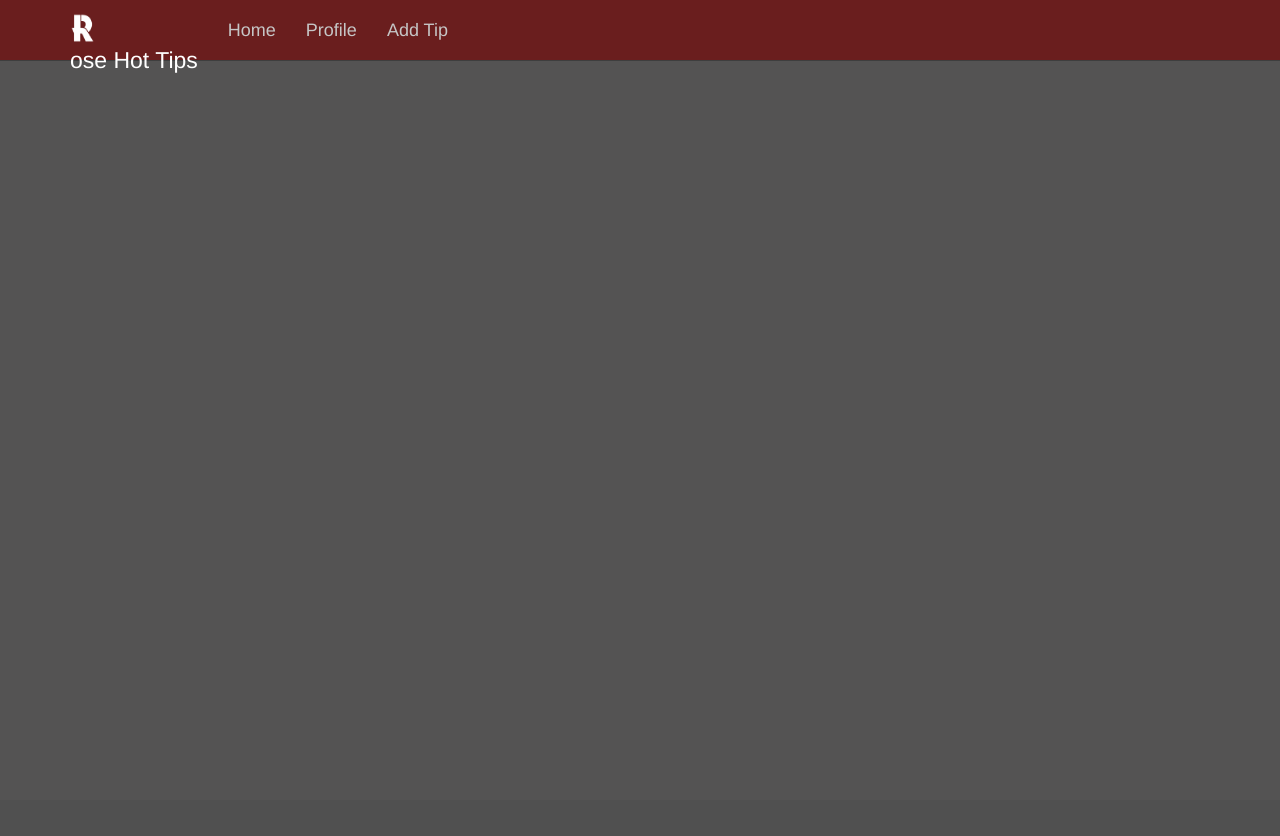
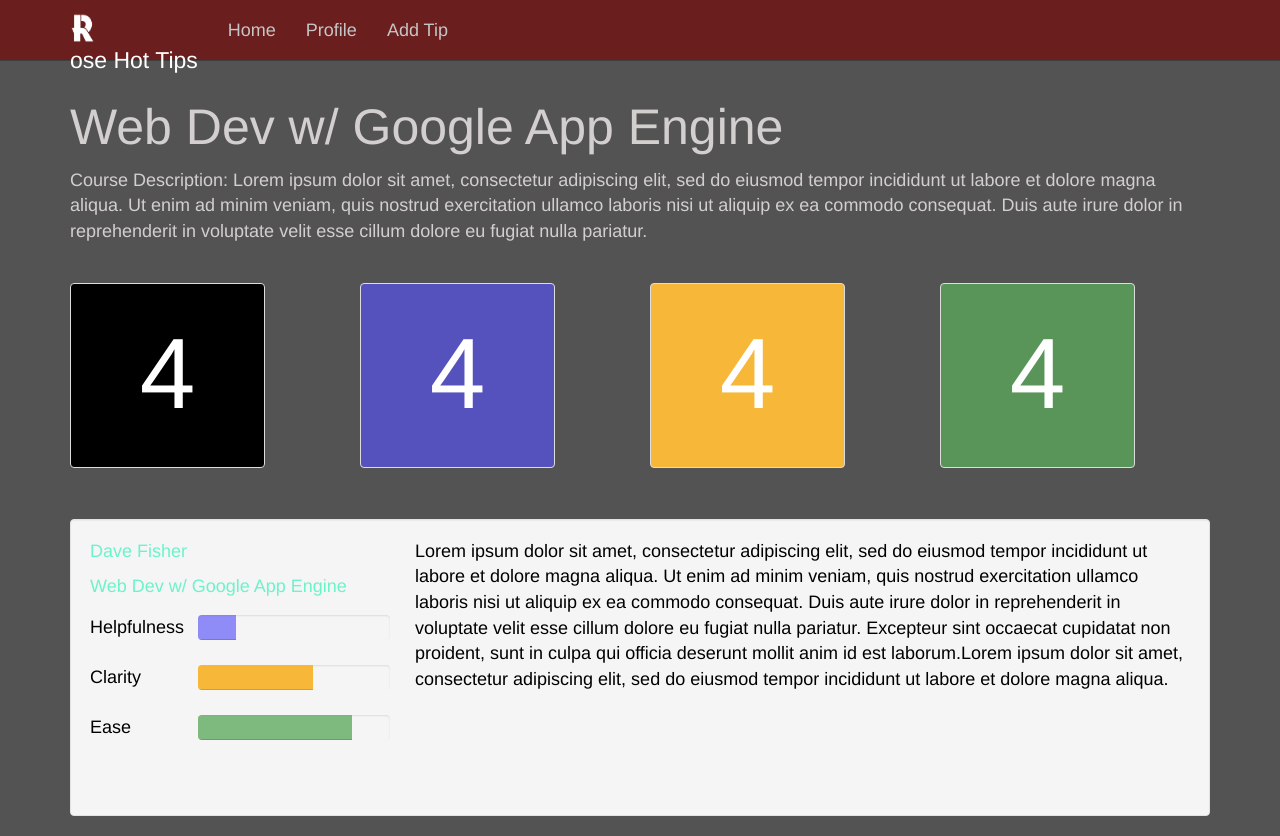
Before and after one commit to rockwotj/rose-hot-tips, a Python web app: template templates/coursePage.html in a window 1280 px wide. Before the commit the page ends 73 px from the top, so only its background shows below. Run offline with Jinja, Linux system fonts and the light colour scheme; the template is opened without the code that fills it, so the values that code supplies are empty; some libraries are stand-ins or nearby versions; some web fonts are replaced.

Commit message:
Added course page

```diff
--- a/static/css/rose-hot-tips.css
+++ b/static/css/rose-hot-tips.css
@@ -18,6 +18,8 @@
 #search_results {
 	font-size: .75em
 }
+
+
 
 .well {
 	padding-bottom: 50px;
@@ -62,11 +64,11 @@
 }
 
 .ease-rating {
-	background-color: rgba(87, 81, 249, 0.64);
+	background-color: rgba(92, 168, 92, 0.77);
 }
 /* Professor */
 .helpfulness-rating, .grasp-rating {
-	background-color: rgba(236, 79, 56, 0.74);
+	background-color: rgba(87, 81, 249, 0.64);
 }
 
 .clarity-rating, .workload-rating {
--- a/templates/coursePage.html
+++ b/templates/coursePage.html
@@ -1,3 +1,75 @@
 {% extends "templates/templateBase.html" %} {% block content %}
-<div class="container" style="margin-top: 50px"></div>
+<div class="container" style="margin-top: 75px">
+    <h1>Web Dev w/ Google App Engine</h1>
+    <p class="text-left">Course Description: Lorem ipsum dolor sit amet, consectetur
+            adipiscing elit, sed do eiusmod tempor incididunt ut labore et dolore
+            magna aliqua. Ut enim ad minim veniam, quis nostrud exercitation
+            ullamco laboris nisi ut aliquip ex ea commodo consequat. Duis aute
+            irure dolor in reprehenderit in voluptate velit esse cillum dolore eu
+            fugiat nulla pariatur.</p>
+    <br>
+    <div class="row" style="margin: 0px auto;">
+        <div data-toggle="tooltip" data-placement="bottom"
+            title="Overall Rating"
+            class="col-sm-2 thumbnail rating-block overall-rating">4</div>
+        <div class="col-sm-1"></div>
+        <div data-toggle="tooltip" data-placement="bottom"
+            title="Helpfulness Rating"
+            class="col-sm-2 thumbnail rating-block helpfulness-rating">4</div>
+        <div class="col-sm-1"></div>
+        <div data-toggle="tooltip" data-placement="bottom"
+            title="Clarity Rating"
+            class="col-sm-2 thumbnail rating-block clarity-rating">4</div>
+        <div class="col-sm-1"></div>
+        <div data-toggle="tooltip" data-placement="bottom" title="Ease Rating"
+            class="col-sm-2 thumbnail rating-block ease-rating">4</div>
+    </div>
+    <br>
+    <div class="well review">
+        <div class="review-stats">
+			<p>
+				<a href="#">Dave Fisher</a>
+			</p>
+			<h5 style="margin-bottom: 18px;">
+				<a href="#">Web Dev w/ Google App Engine</a>
+			</h5>
+			<div>
+                <span class="progress-label">Helpfulness</span>
+                <div data-toggle="tooltip" data-placement="right" title="1"
+                    class="progress">
+                    <span class="progress-bar progress-bar-info" role="progressbar"
+                        aria-valuenow="1" aria-valuemin="0" aria-valuemax="5"
+                        style="width: 20%;"></span>
+                </div>
+            </div>
+            <div>
+                <span class="progress-label">Clarity</span>
+                <div class="progress" data-toggle="tooltip" data-placement="right"
+                    title="3">
+                    <span class="progress-bar progress-bar-warning" role="progressbar"
+                        aria-valuenow="3" aria-valuemin="0" aria-valuemax="5"
+                        style="width: 60%;"></span>
+                </div>
+            </div>
+            <div>
+                <span class="progress-label">Ease</span>
+                <div class="progress" data-toggle="tooltip" data-placement="right"
+                    title="4">
+                    <span class="progress-bar progress-bar-success" role="progressbar"
+                        aria-valuenow="4" aria-valuemin="0" aria-valuemax="5"
+                        style="width: 80%;"></span>
+                </div>
+            </div>
+        </div>
+        <div class="review-text">Lorem ipsum dolor sit amet, consectetur
+            adipiscing elit, sed do eiusmod tempor incididunt ut labore et dolore
+            magna aliqua. Ut enim ad minim veniam, quis nostrud exercitation
+            ullamco laboris nisi ut aliquip ex ea commodo consequat. Duis aute
+            irure dolor in reprehenderit in voluptate velit esse cillum dolore eu
+            fugiat nulla pariatur. Excepteur sint occaecat cupidatat non
+            proident, sunt in culpa qui officia deserunt mollit anim id est
+            laborum.Lorem ipsum dolor sit amet, consectetur adipiscing elit, sed
+            do eiusmod tempor incididunt ut labore et dolore magna aliqua.</div>
+    </div>
+</div>
 {% endblock %}
```
Also changed, not shown: templates/professorPage.html (+8 -4 lines).
